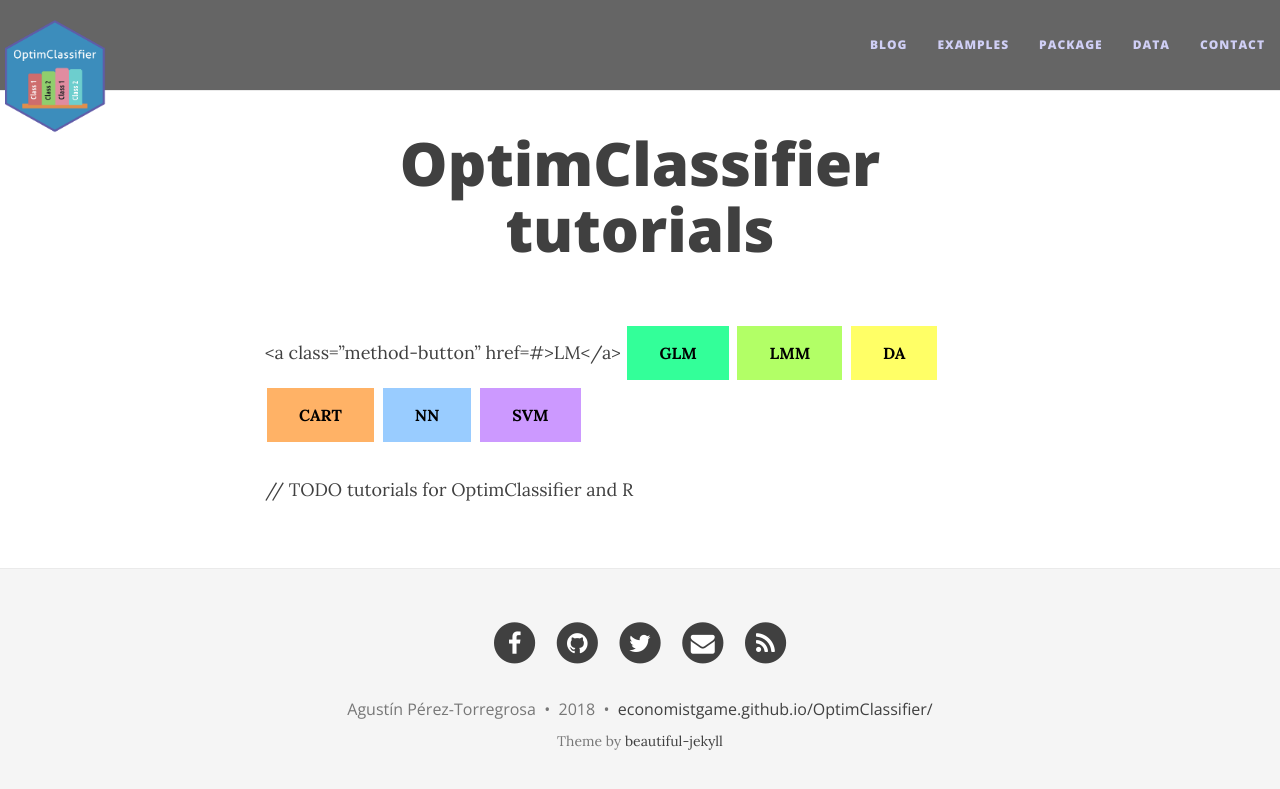
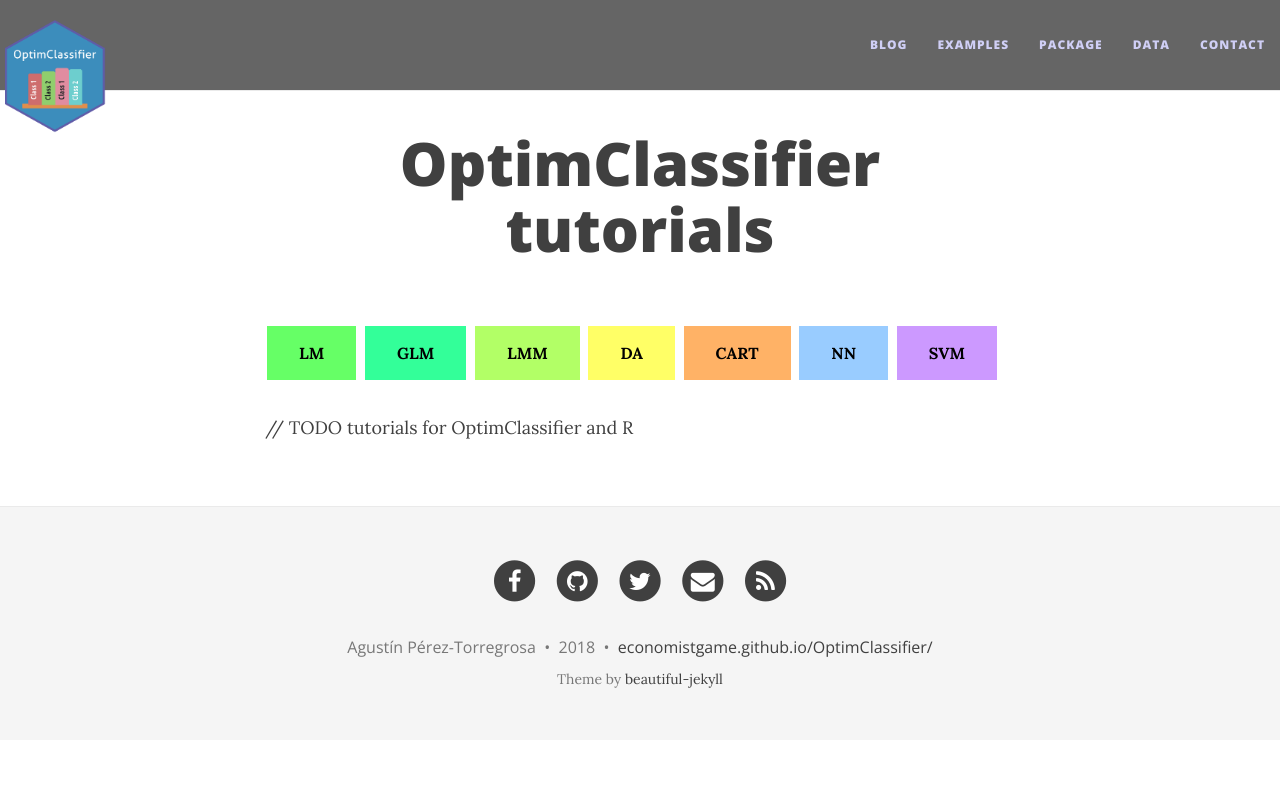
Before and after one commit to economistgame/OptimClassifier, a Jekyll site: the page built from examples/index.md, in a window 1280 px wide. Shown: the top 789 px of the page. Built offline with Jekyll 4.4.1, drawn with Linux system fonts in a browser that asks for light colours; nearby versions of some CDN libraries.

Commit message:
Update index.md

```diff
--- a/examples/index.md
+++ b/examples/index.md
@@ -3,7 +3,7 @@ layout: page
 title: OptimClassifier tutorials
 ---
 
-<a class="method-button" href=#>LM</a>
+<button class="method-button">LM</button>
 <button class="method-button GLM-button">GLM</button>
 <button class="method-button LMM-button">LMM</button>
 <button class="method-button DA-button">DA</button>
```
